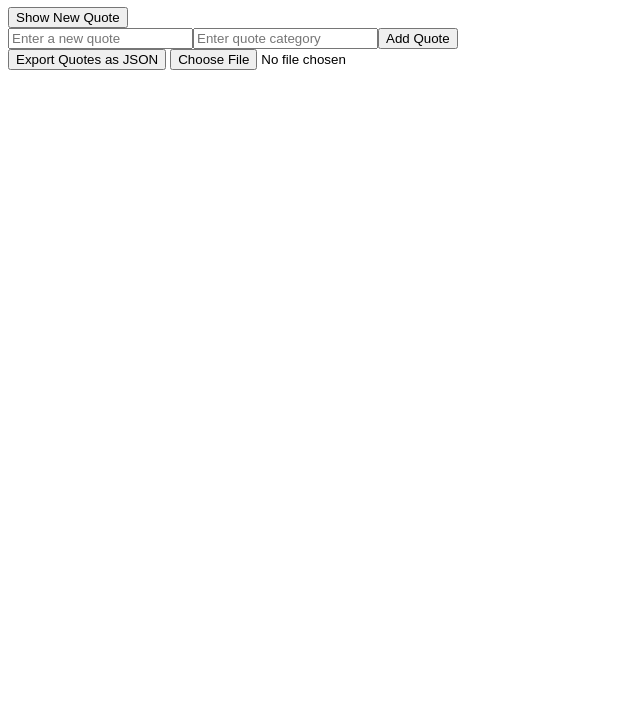
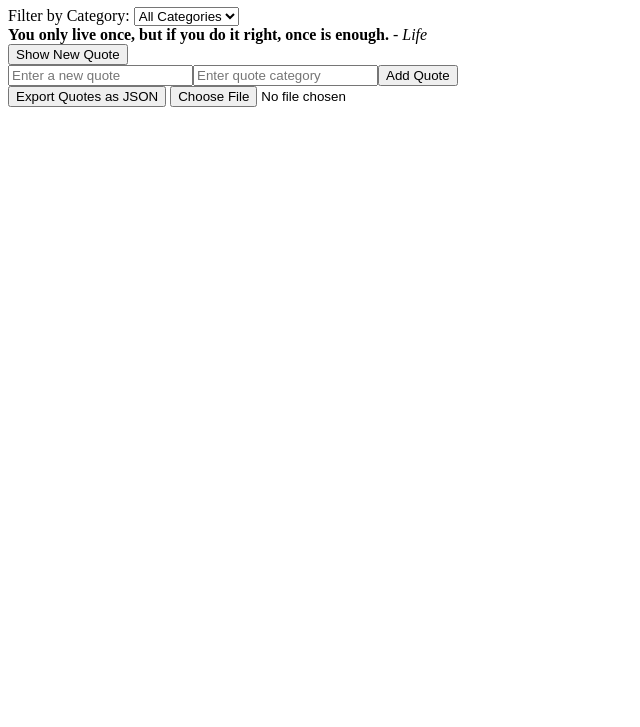
Before and after one commit to Serkkaddis/alx_fe_javascript, a plain HTML site: page dom-manipulation/index.html in a window 1280 px wide. Shown: the part 73-800 px from the top of the page, without its empty margins (0-640 px from the left). Drawn offline with Linux system fonts and the light colour scheme.

Commit message:
added a Dynamic Content Filtering System Using Web Storage and JSON

```diff
--- a/dom-manipulation/index.html
+++ b/dom-manipulation/index.html
@@ -7,11 +7,21 @@
   </head>
   <body>
     <h1>Dynamic Quote Generator</h1>
+    <div>
+      <label for="categoryFilter">Filter by Category:</label>
+      <select id="categoryFilter" onchange="filterQuotes()">
+          <option value="all">All Categories</option>
+      </select>
+    </div>
+
     <div id="quoteDisplay"></div>
     <button id="newQuote">Show New Quote</button>
+
     <div id="quoteFormContainer"></div>
+
     <button id="exportQuotes">Export Quotes as JSON</button>
     <input type="file" id="importFile" accept=".json" onchange="importFromJsonFile(event)" />
+
     <script src="script.js"></script>
   </body>
   </html>
--- a/dom-manipulation/script.js
+++ b/dom-manipulation/script.js
@@ -11,14 +11,23 @@ function saveQuotes() {
     localStorage.setItem("quotes", JSON.stringify(quotes));
 }
 
-// Function to display a random quote
+// Function to show a random quote based on the selected category
 function showRandomQuote() {
-    const randomIndex = Math.floor(Math.random() * quotes.length);
+    const selectedCategory = localStorage.getItem("selectedCategory") || "all";
+    let filteredQuotes = quotes;
+
+    if (selectedCategory !== "all") {
+        filteredQuotes = quotes.filter(quote => quote.category === selectedCategory);
+    }
+
+    const randomIndex = Math.floor(Math.random() * filteredQuotes.length);
     const quoteDisplay = document.getElementById("quoteDisplay");
-    // Using innerHTML to display the quote and category
-    quoteDisplay.innerHTML = `<strong>${quotes[randomIndex].text}</strong> - <em>${quotes[randomIndex].category}</em>`;
-    // Store the last viewed quote in session storage
-    sessionStorage.setItem("lastViewedQuote", JSON.stringify(quotes[randomIndex]));
+
+    if (filteredQuotes.length > 0) {
+        quoteDisplay.innerHTML = `<strong>${filteredQuotes[randomIndex].text}</strong> - <em>${filteredQuotes[randomIndex].category}</em>`;
+    } else {
+        quoteDisplay.innerHTML = "No quotes available for the selected category.";
+    }
 }
 
 // Function to create the add quote form
@@ -37,9 +46,8 @@ function createAddQuoteForm() {
 
     const addButton = document.createElement("button");
     addButton.textContent = "Add Quote";
-    addButton.onclick = addQuote; // Set the onclick event to call addQuote
+    addButton.onclick = addQuote;
 
-    // Append inputs and button to the form container
     formContainer.appendChild(quoteInput);
     formContainer.appendChild(categoryInput);
     formContainer.appendChild(addButton);
@@ -52,10 +60,10 @@ function addQuote() {
 
     if (quoteText && quoteCategory) {
         const newQuote = { text: quoteText, category: quoteCategory };
-        quotes.push(newQuote); // Add new quote to the quotes array
-        saveQuotes(); // Save updated quotes to local storage
+        quotes.push(newQuote);
+        saveQuotes();
+        populateCategories(); // Update categories when a new quote is added
 
-        // Clear the input fields
         document.getElementById("newQuoteText").value = "";
         document.getElementById("newQuoteCategory").value = "";
 
@@ -63,6 +71,34 @@ function addQuote() {
     } else {
         alert('Please fill in both fields.');
     }
+}
+
+// Function to populate the category filter dropdown
+function populateCategories() {
+    const categoryFilter = document.getElementById("categoryFilter");
+    const uniqueCategories = [...new Set(quotes.map(quote => quote.category))];
+
+    // Clear existing options
+    categoryFilter.innerHTML = '<option value="all">All Categories</option>';
+
+    // Populate new options
+    uniqueCategories.forEach(category => {
+        const option = document.createElement("option");
+        option.value = category;
+        option.textContent = category;
+        categoryFilter.appendChild(option);
+    });
+
+    // Restore the last selected filter
+    const lastSelected = localStorage.getItem("selectedCategory") || "all";
+    categoryFilter.value = lastSelected;
+}
+
+// Function to filter quotes based on the selected category
+function filterQuotes() {
+    const selectedCategory = document.getElementById("categoryFilter").value;
+    localStorage.setItem("selectedCategory", selectedCategory);
+    showRandomQuote(); // Update the displayed quote
 }
 
 // Function to export quotes as JSON
@@ -85,7 +121,8 @@ function importFromJsonFile(event) {
     fileReader.onload = function(event) {
         const importedQuotes = JSON.parse(event.target.result);
         quotes.push(...importedQuotes);
-        saveQuotes(); // Save updated quotes to local storage
+        saveQuotes();
+        populateCategories();
         alert('Quotes imported successfully!');
     };
     fileReader.readAsText(event.target.files[0]);
@@ -95,5 +132,7 @@ function importFromJsonFile(event) {
 document.getElementById("newQuote").addEventListener("click", showRandomQuote);
 document.getElementById("exportQuotes").addEventListener("click", exportQuotes);
 
-// Call createAddQuoteForm to set up the input fields on page load
+// Initialize the form and categories on page load
 createAddQuoteForm();
+populateCategories();
+showRandomQuote(); // Show a random quote when the page loads
```
